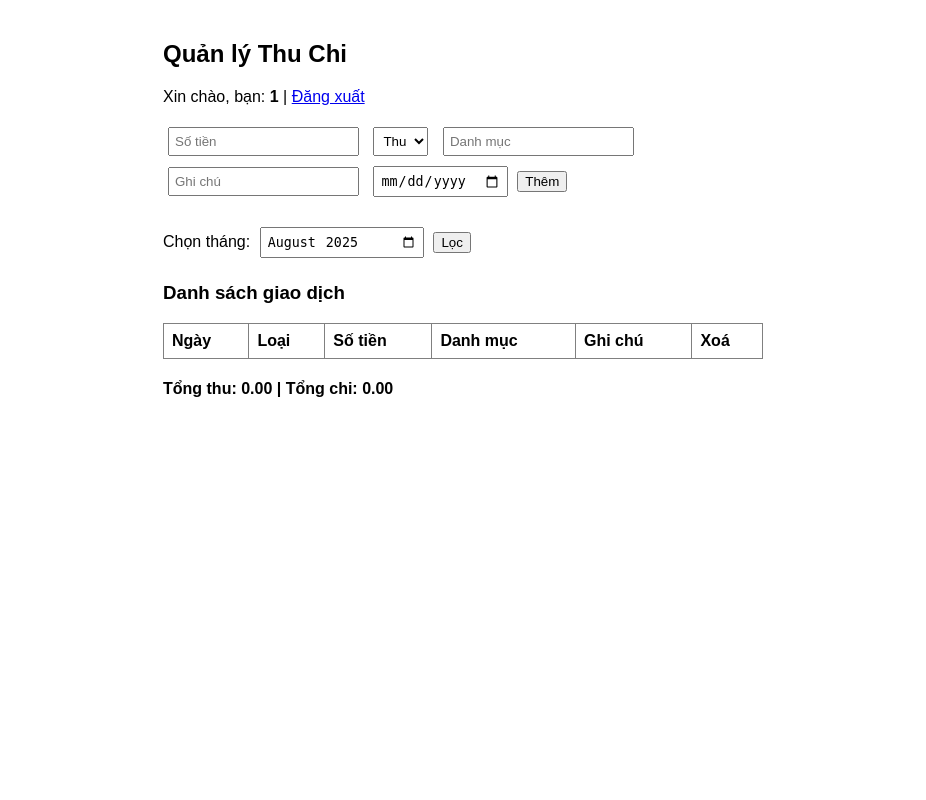
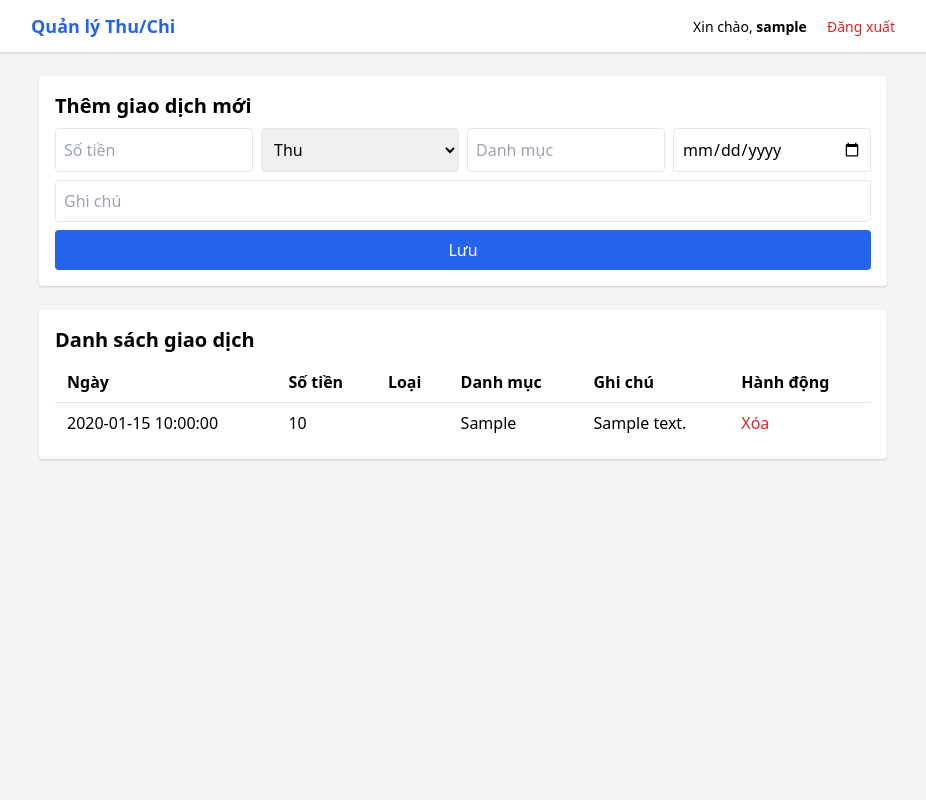
Before and after one commit to HuynhGiaThanh/QLChiTieu, a PHP site: page / in a window 1280 px wide. Shown: the whole page, without its empty margins (177-1103 px from the left). Run offline with PHP 8.4, Linux system fonts and the light colour scheme; the visitor is signed in with stand-in values (Sample User, id 1); tables that the repository leaves empty or names only in its code hold one stand-in row (values such as "Sample post"); lists and menus that the app fills with data are empty.

Commit message:
First commit - Upload project Quan ly chi tieu

```diff
--- a/index.php
+++ b/index.php
@@ -1,79 +1,92 @@
 <?php
 session_start();
+include 'config/db.php';
+
+// nếu chưa đăng nhập -> chuyển về login
 if (!isset($_SESSION['user_id'])) {
     header("Location: login.php");
     exit();
 }
 
-include 'config/db.php';
 $user_id = $_SESSION['user_id'];
+// lấy tên user
+$user = $conn->query("SELECT username FROM users WHERE id = $user_id")->fetch_assoc();
+$username = $user ? htmlspecialchars($user['username']) : 'Người dùng';
 
-// Lọc theo tháng
-$filterMonth = $_GET['month'] ?? date('Y-m');
-$sql = "SELECT * FROM transactions
-        WHERE user_id = $user_id
-        AND DATE_FORMAT(created_at, '%Y-%m') = '$filterMonth'
-        ORDER BY created_at DESC";
-$result = $conn->query($sql);
-
-// Tính tổng
-$total_income = 0;
-$total_expense = 0;
-$transactions = [];
-while ($row = $result->fetch_assoc()) {
-    if ($row['type'] == 'income') $total_income += $row['amount'];
-    else $total_expense += $row['amount'];
-    $transactions[] = $row;
-}
+// lấy danh sách giao dịch
+$transactions = $conn->query("SELECT * FROM transactions WHERE user_id = $user_id ORDER BY created_at DESC");
 ?>
-
 <!DOCTYPE html>
-<html>
+<html lang="vi">
 <head>
     <meta charset="UTF-8">
-    <title>Quản lý Thu Chi</title>
-    <link rel="stylesheet" href="style.css">
+    <title>Trang chủ - Quản lý Thu/Chi</title>
+    <link href="https://cdn.jsdelivr.net/npm/tailwindcss@2.2.19/dist/tailwind.min.css" rel="stylesheet">
 </head>
-<body>
-<h2>Quản lý Thu Chi</h2>
+<body class="bg-gray-100 min-h-screen">
+<nav class="bg-white shadow">
+    <div class="max-w-4xl mx-auto px-4 py-3 flex justify-between items-center">
+        <div class="text-lg font-bold text-blue-600">Quản lý Thu/Chi</div>
+        <div class="space-x-4">
+            <span class="text-sm">Xin chào, <strong><?= $username ?></strong></span>
+            <a href="logout.php" class="text-sm text-red-600 hover:underline">Đăng xuất</a>
+        </div>
+    </div>
+</nav>
 
-<p>Xin chào, bạn: <strong><?= $user_id ?></strong> | <a href="logout.php">Đăng xuất</a></p>
-
-<form method="POST" action="add.php">
-    <input type="number" step="0.01" name="amount" placeholder="Số tiền" required>
-    <select name="type">
+<div class="max-w-4xl mx-auto p-6">
+    <div class="bg-white rounded shadow p-4 mb-6">
+        <h2 class="text-xl font-semibold mb-2">Thêm giao dịch mới</h2>
+        <form action="add.php" method="POST" class="grid grid-cols-1 gap-2 md:grid-cols-4">
+            <input name="amount" type="number" step="0.01" required placeholder="Số tiền"
+                   class="p-2 border rounded md:col-span-1">
+            <select name="type" required class="p-2 border rounded md:col-span-1">
                 <option value="income">Thu</option>
                 <option value="expense">Chi</option>
             </select>
-    <input type="text" name="category" placeholder="Danh mục" required>
-    <input type="text" name="note" placeholder="Ghi chú">
-    <input type="date" name="created_at" required>
-    <button type="submit">Thêm</button>
+            <input name="category" placeholder="Danh mục" class="p-2 border rounded md:col-span-1">
+            <input name="created_at" type="date" required class="p-2 border rounded md:col-span-1">
+            <input name="note" placeholder="Ghi chú" class="p-2 border rounded md:col-span-4">
+            <button type="submit" class="bg-blue-600 text-white py-2 px-4 rounded md:col-span-4">Lưu</button>
         </form>
+    </div>
 
-<form method="GET" style="margin-top: 20px;">
-    <label>Chọn tháng:</label>
-    <input type="month" name="month" value="<?= $filterMonth ?>">
-    <button type="submit">Lọc</button>
-</form>
-
-<h3>Danh sách giao dịch</h3>
-<table border="1">
-    <tr>
-        <th>Ngày</th><th>Loại</th><th>Số tiền</th><th>Danh mục</th><th>Ghi chú</th><th>Xoá</th>
+    <div class="bg-white rounded shadow p-4">
+        <h2 class="text-xl font-semibold mb-2">Danh sách giao dịch</h2>
+        <?php if ($transactions && $transactions->num_rows > 0): ?>
+            <div class="overflow-x-auto">
+            <table class="min-w-full">
+                <thead>
+                    <tr class="text-left">
+                        <th class="px-3 py-2">Ngày</th>
+                        <th class="px-3 py-2">Số tiền</th>
+                        <th class="px-3 py-2">Loại</th>
+                        <th class="px-3 py-2">Danh mục</th>
+                        <th class="px-3 py-2">Ghi chú</th>
+                        <th class="px-3 py-2">Hành động</th>
                     </tr>
-    <?php foreach ($transactions as $t): ?>
-    <tr>
-        <td><?= $t['created_at'] ?></td>
-        <td><?= $t['type'] == 'income' ? 'Thu' : 'Chi' ?></td>
-        <td><?= number_format($t['amount'], 2) ?></td>
-        <td><?= htmlspecialchars($t['category']) ?></td>
-        <td><?= htmlspecialchars($t['note']) ?></td>
-        <td><a href="delete.php?id=<?= $t['id'] ?>" onclick="return confirm('Xoá?')">Xoá</a></td>
+                </thead>
+                <tbody>
+                <?php while($row = $transactions->fetch_assoc()): ?>
+                    <tr class="border-t">
+                        <td class="px-3 py-2"><?= htmlspecialchars($row['created_at']) ?></td>
+                        <td class="px-3 py-2"><?= htmlspecialchars($row['amount']) ?></td>
+                        <td class="px-3 py-2"><?= htmlspecialchars($row['type']) ?></td>
+                        <td class="px-3 py-2"><?= htmlspecialchars($row['category']) ?></td>
+                        <td class="px-3 py-2"><?= htmlspecialchars($row['note']) ?></td>
+                        <td class="px-3 py-2">
+                            <a href="delete.php?id=<?= $row['id'] ?>" class="text-red-600 hover:underline"
+                               onclick="return confirm('Xác nhận xóa?')">Xóa</a>
+                        </td>
                     </tr>
-    <?php endforeach; ?>
+                <?php endwhile; ?>
+                </tbody>
             </table>
-
-<h4>Tổng thu: <?= number_format($total_income, 2) ?> | Tổng chi: <?= number_format($total_expense, 2) ?></h4>
+            </div>
+        <?php else: ?>
+            <p>Chưa có giao dịch nào.</p>
+        <?php endif; ?>
+    </div>
+</div>
 </body>
 </html>
```
Also changed, not shown: login.php (+40 -10 lines), register.php (+35 -8 lines), style.css (+19 -4 lines). Lines whose indentation alone changed are shown as unchanged.
